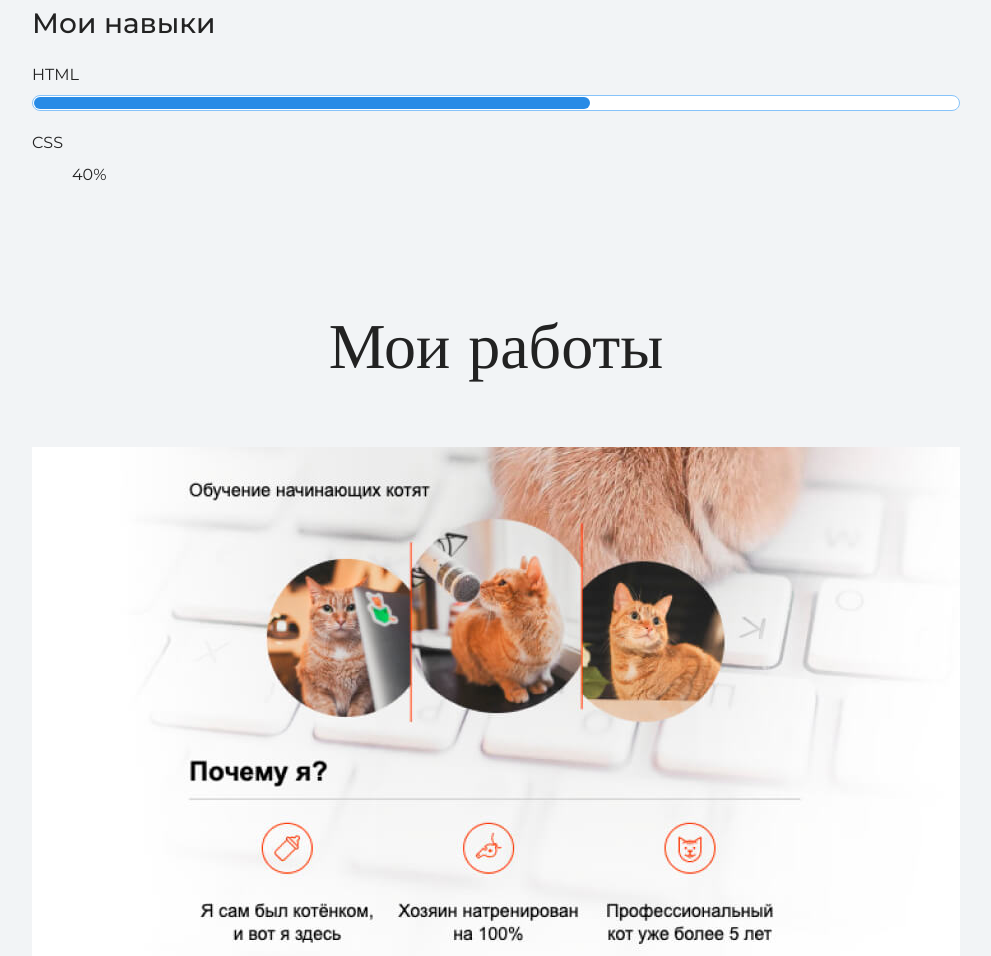
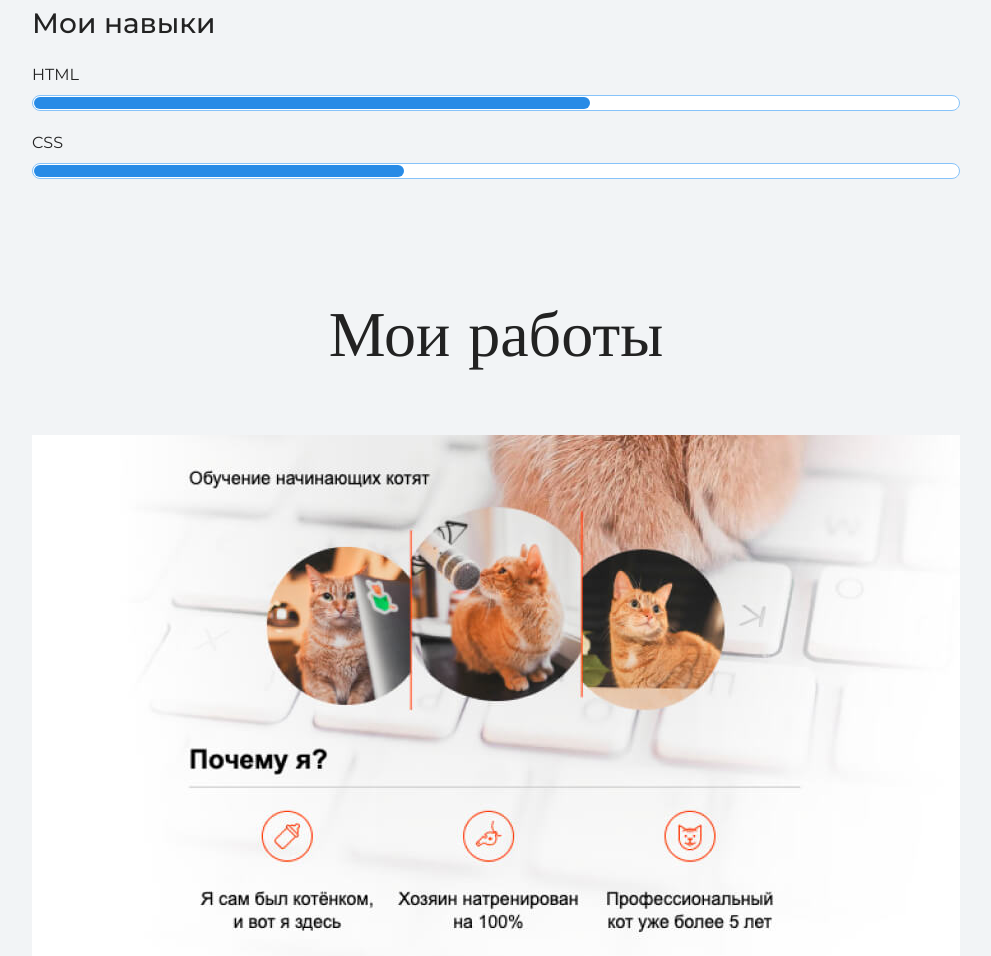
Before and after one commit to Samonchenko/Demo, a plain HTML site: page index.html in a window 1280 px wide. Shown: the part 1980-2936 px from the top of the page, without its empty margins (144-1135 px from the left). Drawn offline with nearby package versions, Linux system fonts and the light colour scheme.

Commit message:
Update index.html

```diff
--- a/index.html
+++ b/index.html
@@ -35,7 +35,7 @@
               <dt class="skills-html">HTML</dt>
               <dd class="level"><div style="width: 60%;">60% </div></dd>
               <dt class="skills-Css">CSS</dt>
-              <dd class="level><div style="width: 40%;">40%</div></dd>
+              <dd class="level"><div style="width: 40%;">40%</div></dd>
             </dl>
           </div>
         </section>
```
